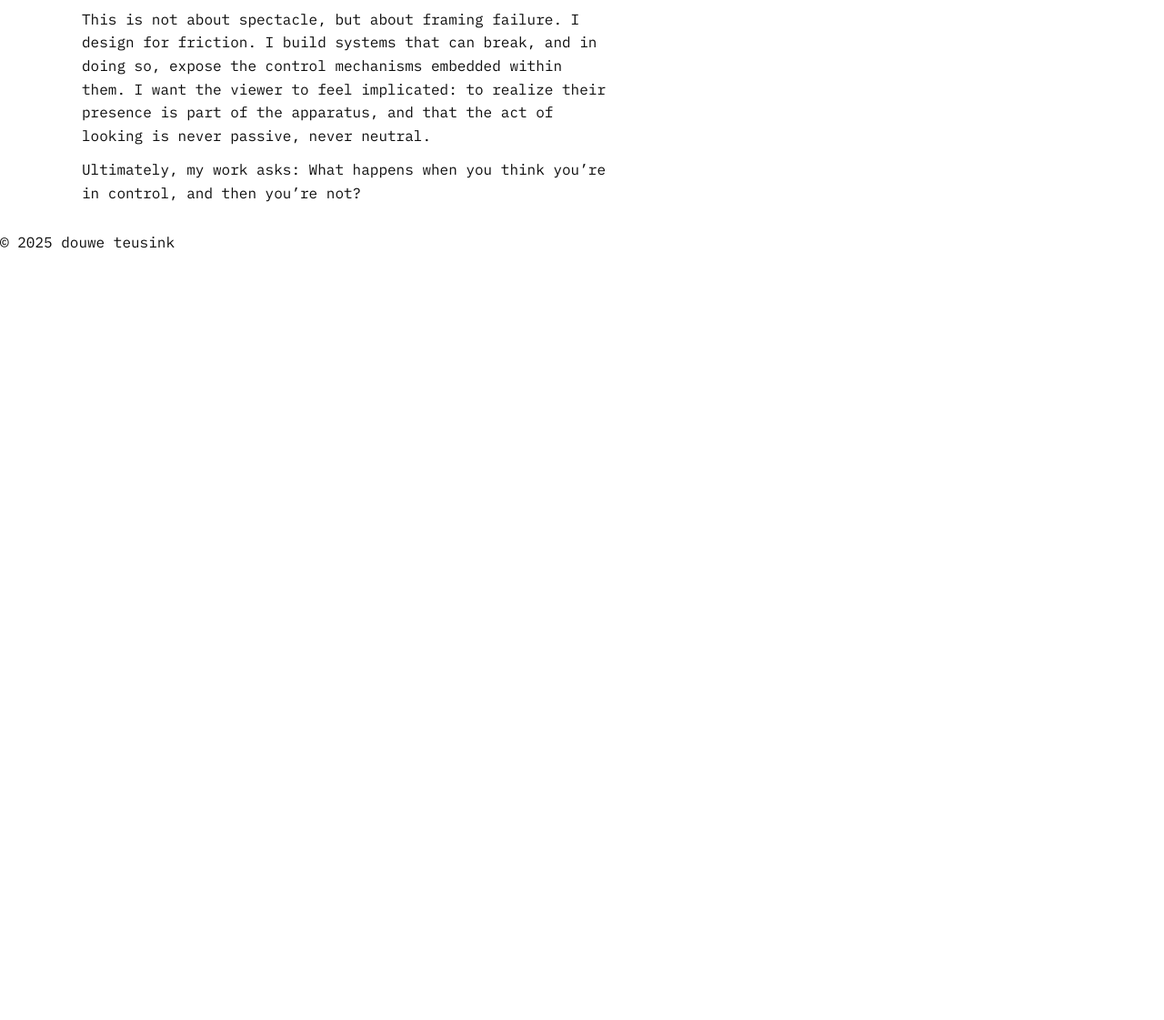
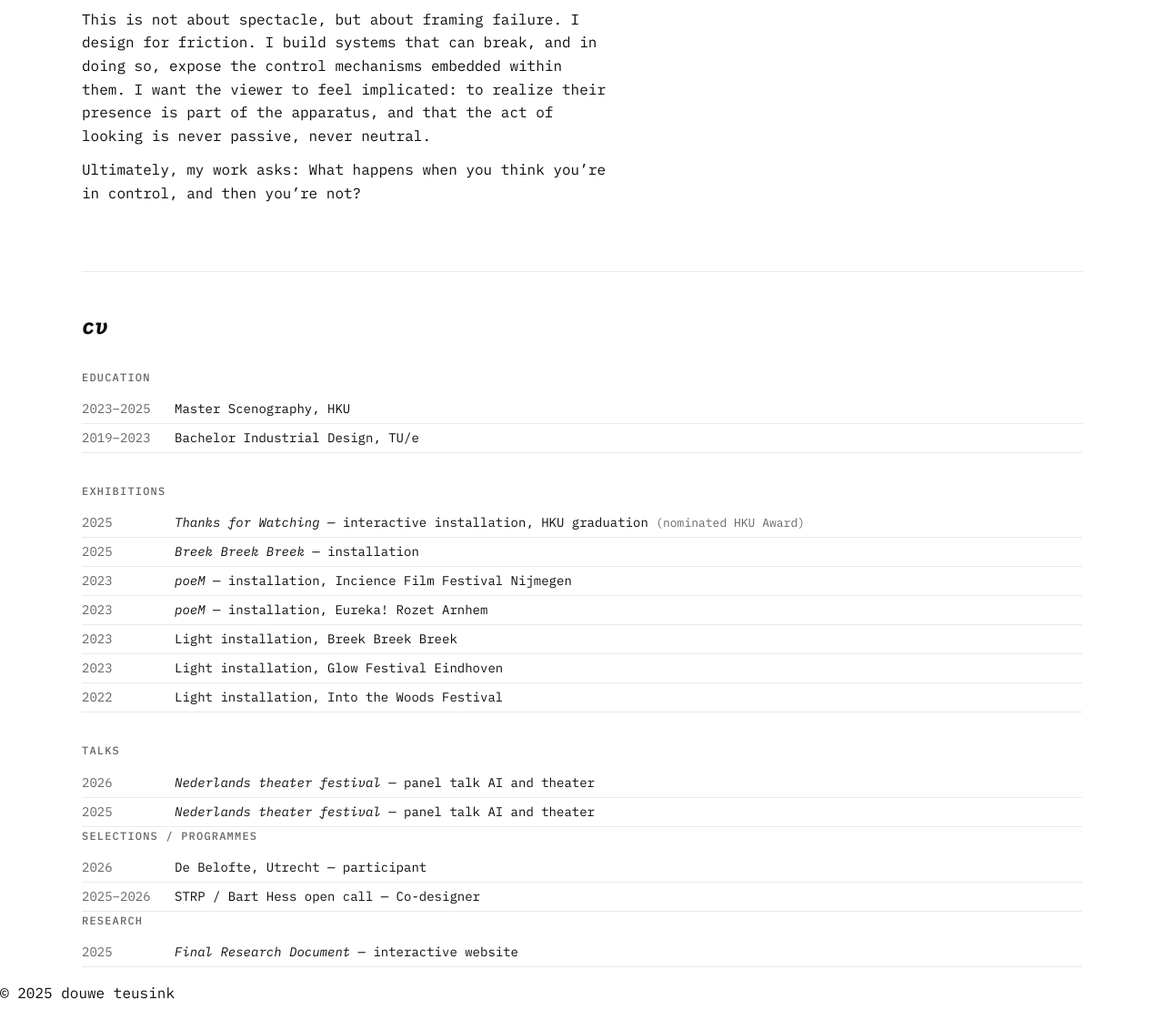
Before and after one commit to Bricksalsa/portfolio, a plain HTML site: page about.html in a window 1280 px wide. Shown: the part 834-1955 px from the top of the page at 91% size. Before the commit the page ends 1129 px from the top, so only its background shows below. Drawn offline with Linux system fonts and the light colour scheme.

Commit message:
about update

```diff
--- a/about.html
+++ b/about.html
@@ -6,6 +6,31 @@
   <title>douwe teusink — portfolio</title>
   <link href="https://fonts.googleapis.com/css2?family=IBM+Plex+Mono:ital,wght@0,400;0,500;0,700;1,400;1,500;1,700&family=Courier+Prime:ital@0;1&display=swap" rel="stylesheet">
   <link rel="stylesheet" href="styles.css" />
+  <style>
+    /* ===== CV ===== */
+    .cv { max-width: 1100px; margin: 60px auto 0; padding-top: 40px; border-top: 1px solid var(--line); }
+    .cv h2 { font-style: italic; margin: 0 0 28px; }
+    .cv-grid { display: flex; flex-direction: column; gap: 32px; }
+    .cv-block h3 {
+      font-size: 12px; font-weight: 500; letter-spacing: .1em;
+      text-transform: uppercase; color: var(--muted);
+      margin: 0 0 10px; font-style: normal;
+    }
+    .cv-row {
+      display: grid;
+      grid-template-columns: 90px 1fr;
+      gap: 12px;
+      padding: 5px 0;
+      border-bottom: 1px solid var(--line);
+      font-size: 14px;
+      line-height: 1.5;
+    }
+    .cv-year { color: var(--muted); white-space: nowrap; }
+    .cv-note { color: var(--muted); font-size: 13px; }
+    @media (max-width: 560px) {
+      .cv-row { grid-template-columns: 70px 1fr; gap: 8px; font-size: 13px; }
+    }
+  </style>
 </head>
 <body>
 <header class="site-header">
@@ -20,7 +45,7 @@
 <nav class="top-nav">
   <a href="index.html" class="nav-link">work</a>
   <a href="about.html" class="nav-link">about</a>
-  <a href="mailto:douweteusink@hotmail.com" class="nav-link">contact</a>
+  <a href="contact.html" class="nav-link">contact</a>
 </nav>
 
 <main>
@@ -48,6 +73,96 @@
         <img src="images/portrait.jpg" alt="Portrait of Douwe Teusink">
       </div>
     </div>
+
+    <!-- ===== CV ===== -->
+    <section class="cv">
+      <h2>cv</h2>
+
+      <div class="cv-grid">
+
+        <div class="cv-block">
+          <h3>education</h3>
+          <div class="cv-row">
+            <span class="cv-year">2023–2025</span>
+            <span class="cv-item">Master Scenography, HKU</span>
+          </div>
+          <div class="cv-row">
+            <span class="cv-year">2019–2023</span>
+            <span class="cv-item">Bachelor Industrial Design, TU/e</span>
+          </div>
+        </div>
+
+        <div class="cv-block">
+          <h3>Exhibitions</h3>
+          <div class="cv-row">
+            <span class="cv-year">2025</span>
+            <span class="cv-item"><em>Thanks for Watching</em> — interactive installation, HKU graduation <span class="cv-note">(nominated HKU Award)</span></span>
+          </div>
+
+          <div class="cv-row">
+            <span class="cv-year">2025</span>
+            <span class="cv-item"><em>Breek Breek Breek</em> — installation</span>
+          </div>
+          <div class="cv-row">
+            <span class="cv-year">2023</span>
+            <span class="cv-item"><em>poeM</em> — installation, Incience Film Festival Nijmegen</span>
+          </div>
+          <div class="cv-row">
+            <span class="cv-year">2023</span>
+            <span class="cv-item"><em>poeM</em> — installation, Eureka! Rozet Arnhem </span>
+          </div>
+          <div class="cv-row">
+            <span class="cv-year">2023</span>
+            <span class="cv-item">Light installation, Breek Breek Breek</span>
+          </div>
+          <div class="cv-row">
+            <span class="cv-year">2023</span>
+            <span class="cv-item">Light installation, Glow Festival Eindhoven</span>
+          </div>
+          <div class="cv-row">
+            <span class="cv-year">2022</span>
+            <span class="cv-item">Light installation, Into the Woods Festival</span>
+          </div>
+        </div>
+
+        <div class="cv-block">
+          <h3>Talks</h3>
+          <div class="cv-row">
+            <span class="cv-year">2026</span>
+            <span class="cv-item"><em>Nederlands theater festival</em> — panel talk AI and theater</span>
+          </div>
+
+          <div class="cv-row">
+            <span class="cv-year">2025</span>
+            <span class="cv-item"><em>Nederlands theater festival</em> — panel talk AI and theater</span>
+          </div>
+
+
+        <div class="cv-block">
+          <h3>selections / programmes</h3>
+          <div class="cv-row">
+            <span class="cv-year">2026</span>
+            <span class="cv-item">De Belofte, Utrecht — participant</span>
+          </div>
+          <div class="cv-row">
+            <span class="cv-year">2025–2026</span>
+            <span class="cv-item">STRP / Bart Hess open call — Co-designer</span>
+          </div>
+        </div>
+
+        <div class="cv-block">
+          <h3>research</h3>
+          <div class="cv-row">
+            <span class="cv-year">2025</span>
+            <span class="cv-item"><em>Final Research Document</em> — interactive website</span>
+          </div>
+        </div>
+
+
+
+      </div>
+    </section>
+
   </article>
 </main>
 
```
Also changed, not shown: contact.html (added, +83 -0 lines), index.html (+1 -1 lines).
